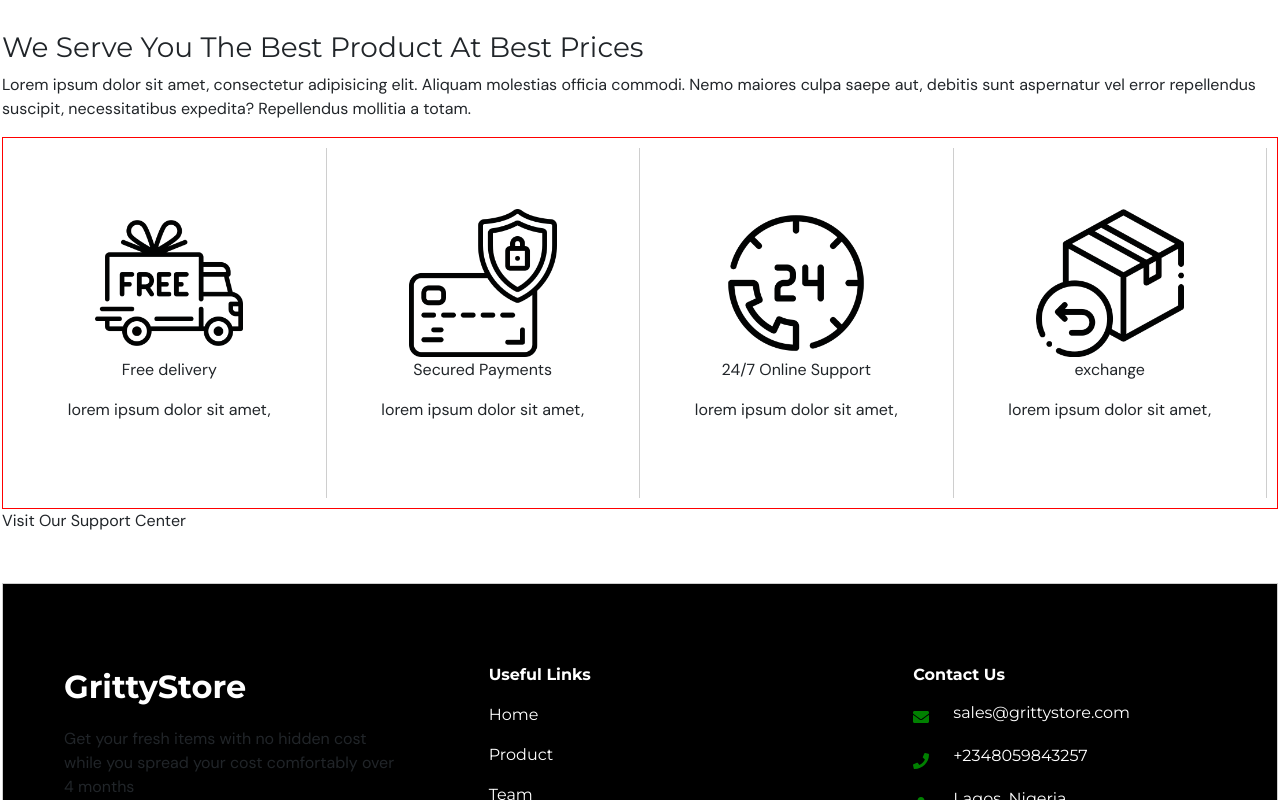
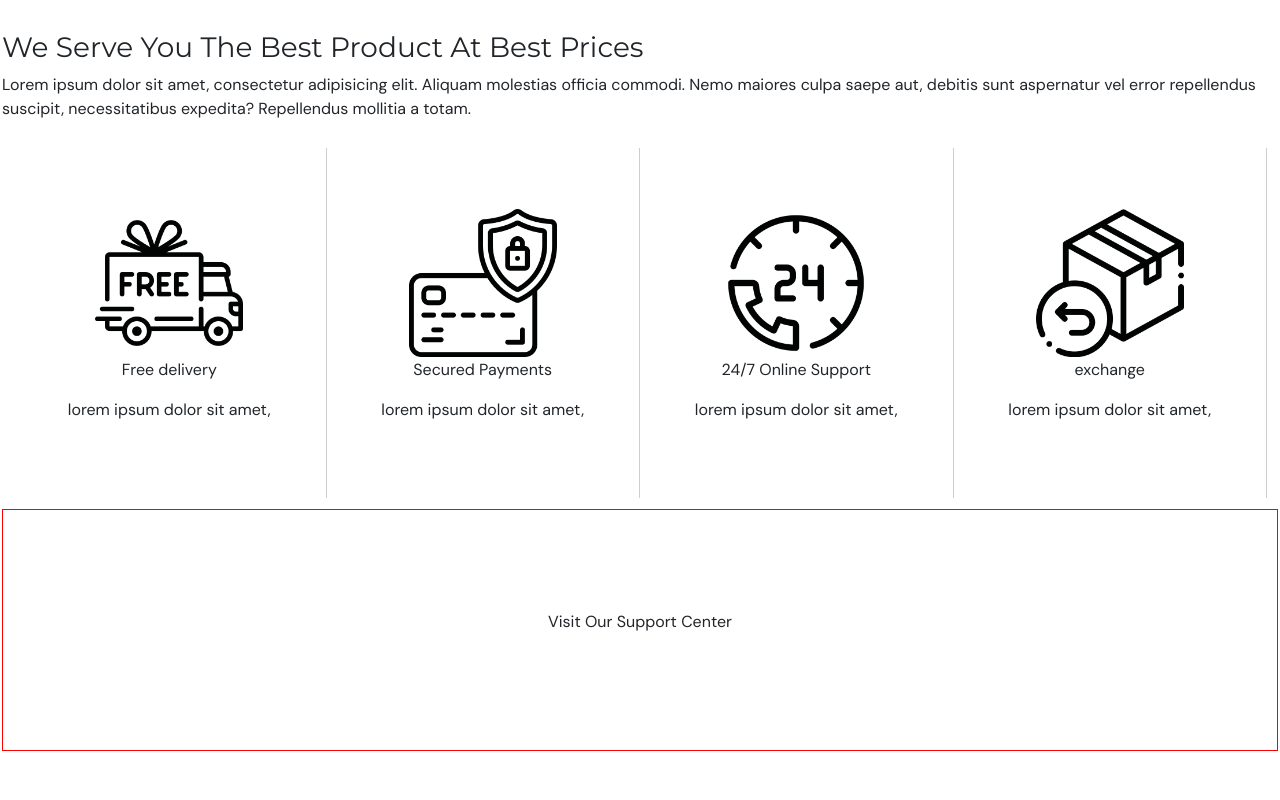
Before and after one commit to Bukunmi-sketch/Grittystore-ui, a React (Vite) app: page / in a window 1280 px wide. Shown: the part 940-1740 px from the top of the page. Built offline with nearby package versions, Linux system fonts and the light colour scheme; no server answers.

Commit message:
side navigation width changed
side navigation width changed

```diff
--- a/src/App.jsx
+++ b/src/App.jsx
@@ -154,7 +154,7 @@ function App() {
   }
   const display=()=>{
    // setcartdisplay({show:true, left:"0",transition: "0.3s" });
-    setcartdisplay({show:true, width:"50%" ,transition: "0.3s"});
+    setcartdisplay({show:true, width:"30%" ,transition: "0.3s"});
     console.log(cartdisplay);
     unshow();
   }
--- a/src/css/App.css
+++ b/src/css/App.css
@@ -330,7 +330,7 @@ input[type=search]:hover{
 
 
 .support-flex-container{
-   border: 1px solid red;
+   border: 1px solid transparent;
    display: flex;
    align-items: center;
    justify-content: space-around;
@@ -353,6 +353,18 @@ input[type=search]:hover{
     height:150px;
     text-align: center;
 }
+
+
+/* -------------------------VISIT US-------------------*/
+
+.visit-us{
+    border: 1px solid red;
+    padding:100px 0;
+    display: flex;
+    align-items: center;
+    justify-content: center;
+}
+
 
 
 
--- a/src/css/left.css
+++ b/src/css/left.css
@@ -35,7 +35,7 @@
   /* Add Animation */
 @keyframes animateleftbar {
   from {width:0%; opacity: 0}
-  to {width: 50%; opacity: 1}
+  to {width: 30%; opacity: 1}
 
  }
 
@@ -50,7 +50,7 @@
 }
 
 .leftnav ul li {
-  border: 1px solid yellow;
+  border: 1px solid transparent;
   list-style-type: none;
   display: inline-block;
   padding: 10px 0px;
```
